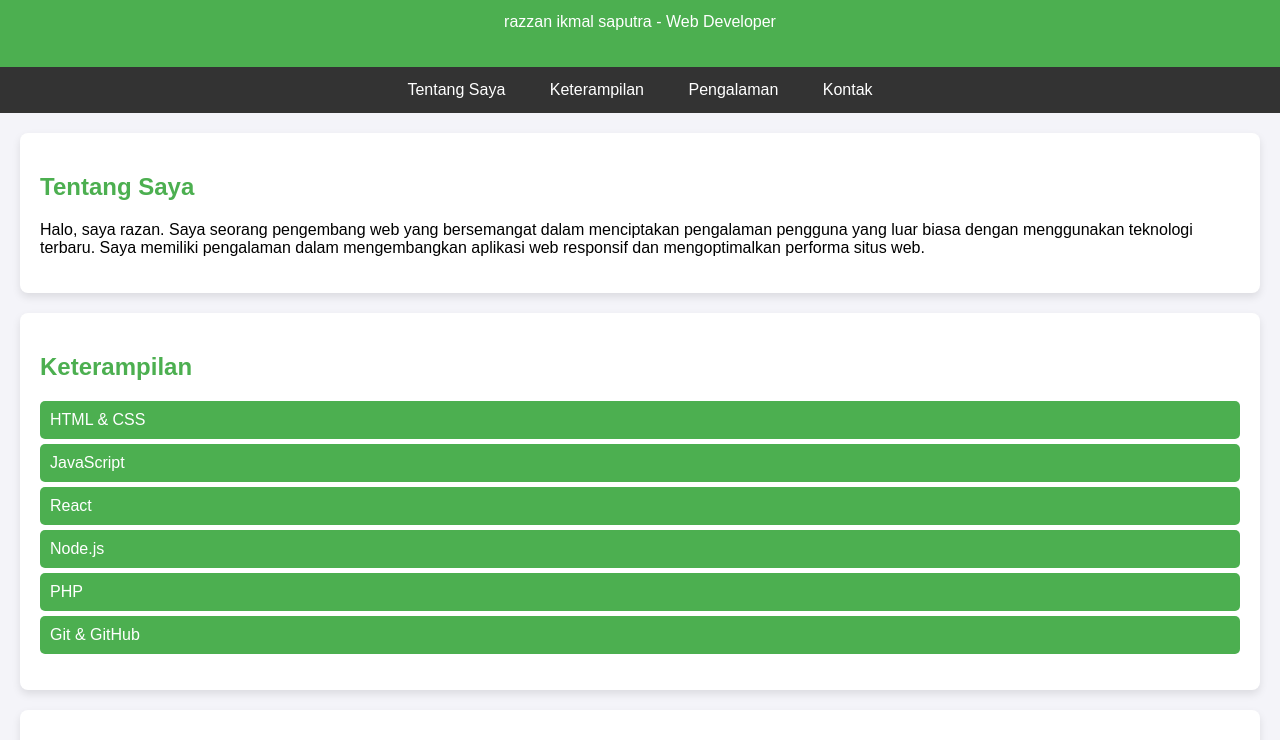
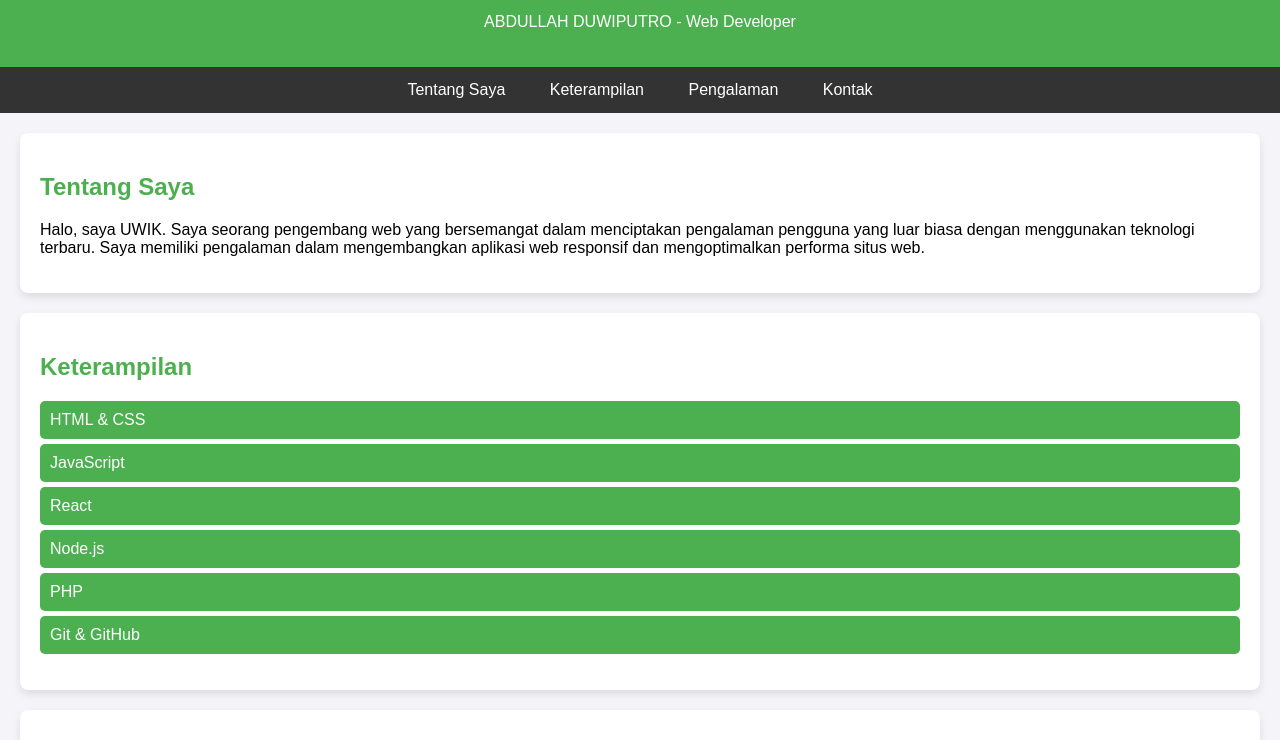
Before and after one commit to ABDULAHDUWIPUTRO/PORTOFOLIO123, a plain HTML site: page index.html in a window 1280 px wide. Shown: the part 60-800 px from the top of the page. Drawn offline with Linux system fonts and the light colour scheme.

Commit message:
Update index.html

```diff
--- a/index.html
+++ b/index.html
@@ -87,7 +87,7 @@
 
     <header>
         <h1>Portofolio Saya</h1>
-        <p>razzan ikmal saputra - Web Developer</p>
+        <p>ABDULLAH DUWIPUTRO - Web Developer</p>
     </header>
 
     <nav>
@@ -99,7 +99,7 @@
 
     <section id="about">
         <h2>Tentang Saya</h2>
-        <p>Halo, saya razan. Saya seorang pengembang web yang bersemangat dalam menciptakan pengalaman pengguna yang luar biasa dengan menggunakan teknologi terbaru. Saya memiliki pengalaman dalam mengembangkan aplikasi web responsif dan mengoptimalkan performa situs web.</p>
+        <p>Halo, saya UWIK. Saya seorang pengembang web yang bersemangat dalam menciptakan pengalaman pengguna yang luar biasa dengan menggunakan teknologi terbaru. Saya memiliki pengalaman dalam mengembangkan aplikasi web responsif dan mengoptimalkan performa situs web.</p>
     </section>
 
     <section id="skills" class="skills">
@@ -140,7 +140,7 @@
     </section>
 
     <footer>
-        <p>&copy; 2025 [Nama Anda]. Semua hak cipta dilindungi.</p>
+        <p>&copy; 2025 [ABDULLAHDUWIPUTRO]. Semua hak cipta dilindungi.</p>
     </footer>
 
 </body>
```
